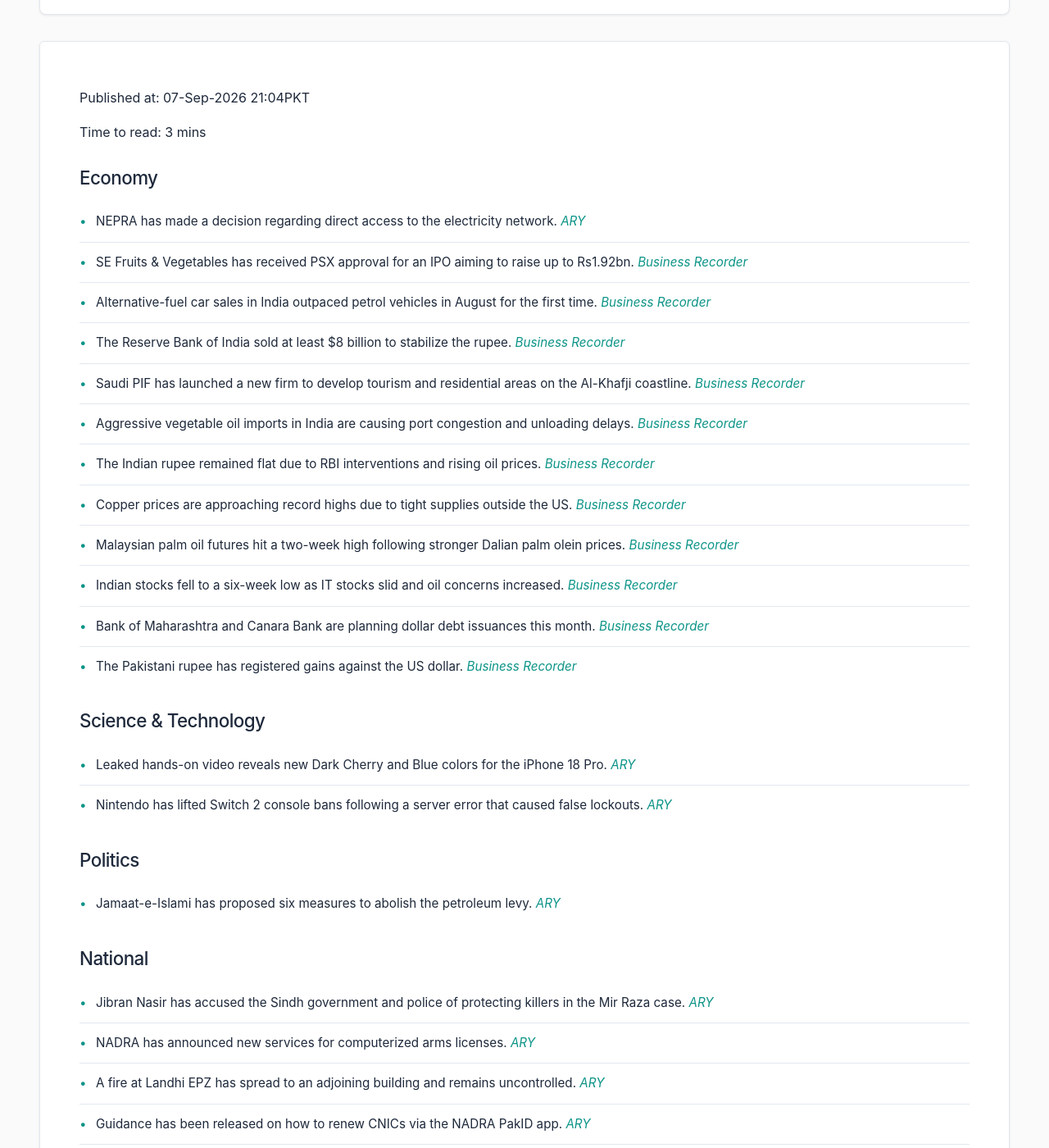
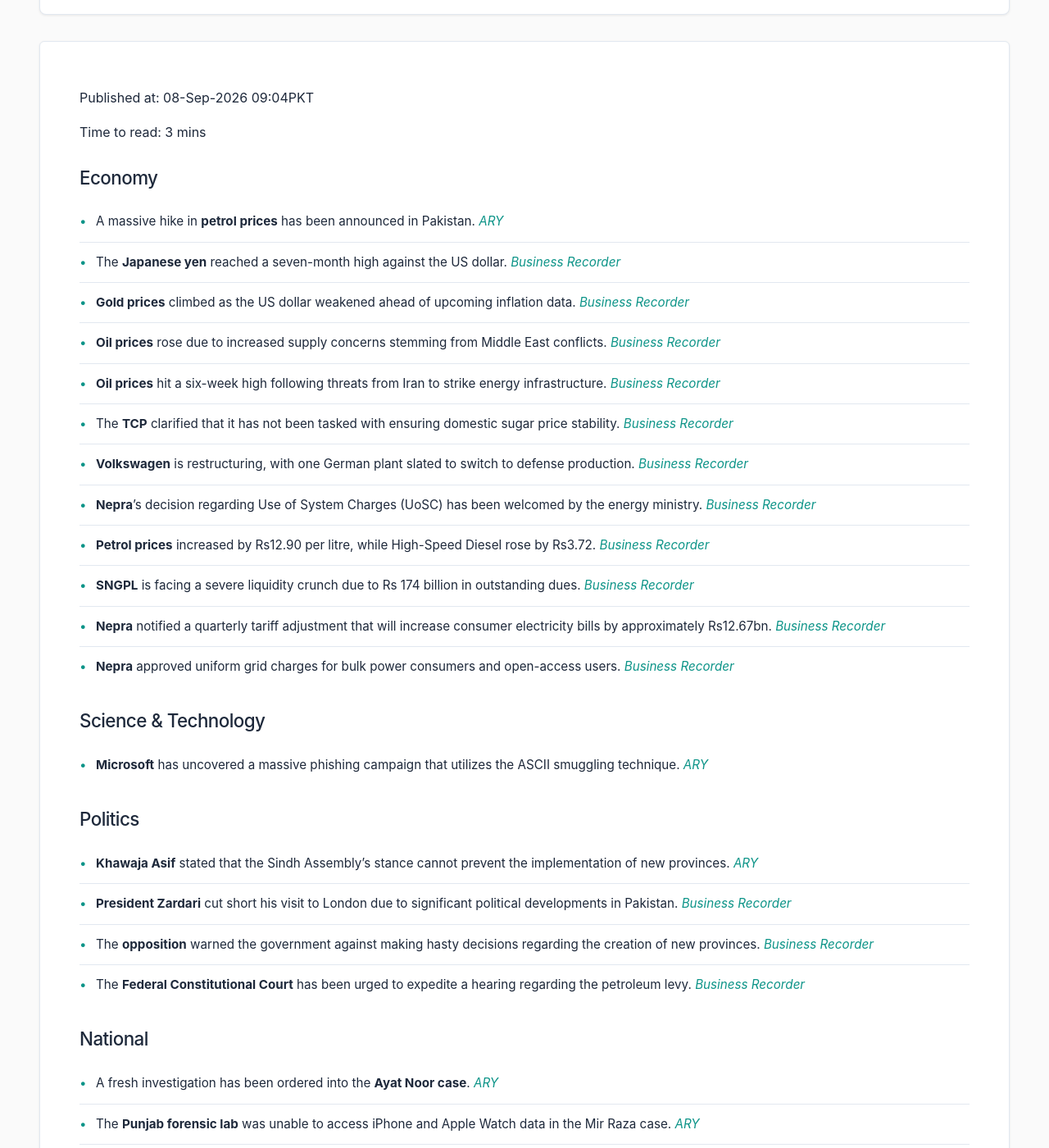
Before and after one commit to zsubzwary/news, a Jekyll site: the page built from en/index.md, in a window 1280 px wide and 1400 px high, scrolled down 209 px. Shown: the whole window at 82% size. Built offline with Jekyll 4.4.1, drawn with Linux system fonts in a browser that asks for light colours; some web fonts are replaced; comment, search, counter and statistics services are not loaded; some of the changed text lies outside the part shown.

Commit message:
DateTime; 2026-09-08T04:04:13.505Z

```diff
--- a/en/index.md
+++ b/en/index.md
@@ -4,50 +4,52 @@ title: Pakistan News Briefing
 lang: en
 ---
 
-Published at: 07-Sep-2026 21:04PKT
+Published at: 08-Sep-2026 09:04PKT
 
 Time to read: 3 mins
 
 ### Economy
-- NEPRA has made a decision regarding direct access to the electricity network. *[ARY](https://arynews.tv/leghari-hails-nepra-decision-on-direct-access-to-electricity-network)*
-- SE Fruits & Vegetables has received PSX approval for an IPO aiming to raise up to Rs1.92bn. *[Business Recorder](https://www.brecorder.com/news/40438326/se-fruits-amp-vegetables-secures-psx-approval-for-ipo-to-raise-up-to-rs192bn)*
-- Alternative-fuel car sales in India outpaced petrol vehicles in August for the first time. *[Business Recorder](https://www.brecorder.com/news/40438322/alternative-fuel-car-sales-in-india-top-petrol-on-cost-e20-concerns-dealers-body-says)*
-- The Reserve Bank of India sold at least $8 billion to stabilize the rupee. *[Business Recorder](https://www.brecorder.com/news/40438321/indian-central-bank-unloaded-at-least-8-billion-last-week-to-anchor-rupee-bankers-say)*
-- Saudi PIF has launched a new firm to develop tourism and residential areas on the Al-Khafji coastline. *[Business Recorder](https://www.brecorder.com/news/40438319/saudi-pif-launches-firm-to-develop-tourism-residential-area-on-gulf-coast)*
-- Aggressive vegetable oil imports in India are causing port congestion and unloading delays. *[Business Recorder](https://www.brecorder.com/news/40438318/indias-vegetable-oil-imports-strain-port-storage-delaying-unloading)*
-- The Indian rupee remained flat due to RBI interventions and rising oil prices. *[Business Recorder](https://www.brecorder.com/news/40438317/indian-rupee-ends-flat-hemmed-in-by-rbi-intervention-oil-pangs)*
-- Copper prices are approaching record highs due to tight supplies outside the US. *[Business Recorder](https://www.brecorder.com/news/40438316/copper-heads-towards-record-high-focus-on-tight-supplies-outside-us)*
-- Malaysian palm oil futures hit a two-week high following stronger Dalian palm olein prices. *[Business Recorder](https://www.brecorder.com/news/40438315/palm-extends-gains-hits-two-week-high-on-stronger-dalian-palm-olein)*
-- Indian stocks fell to a six-week low as IT stocks slid and oil concerns increased. *[Business Recorder](https://www.brecorder.com/news/40438314/indian-stocks-slip-to-six-week-low-as-it-slides-oil-worries-mount)*
-- Bank of Maharashtra and Canara Bank are planning dollar debt issuances this month. *[Business Recorder](https://www.brecorder.com/news/40438313/bank-of-maharashtra-canara-bank-eye-dollar-debt-issuance-this-month-bankers-say)*
-- The Pakistani rupee has registered gains against the US dollar. *[Business Recorder](https://www.brecorder.com/news/40438311/intra-day-update-rupee-records-gain-against-us-dollar)*
+- A massive hike in **petrol prices** has been announced in Pakistan. *[ARY](https://arynews.tv/massive-hike-in-petrol-price-announced-in-pakistan)*
+- The **Japanese yen** reached a seven-month high against the US dollar. *[Business Recorder](https://www.brecorder.com/news/40438429/yen-extends-rally-to-new-seven-month-high-dollar-subdued-ahead-of-cpi)*
+- **Gold prices** climbed as the US dollar weakened ahead of upcoming inflation data. *[Business Recorder](https://www.brecorder.com/news/40438428/gold-gains-as-dollar-eases-with-us-inflation-data-on-radar)*
+- **Oil prices** rose due to increased supply concerns stemming from Middle East conflicts. *[Business Recorder](https://www.brecorder.com/news/40438427/oil-rises-as-risks-of-prolonged-mideast-conflict-heighten-supply-worries)*
+- **Oil prices** hit a six-week high following threats from Iran to strike energy infrastructure. *[Business Recorder](https://www.brecorder.com/news/40438399/oil-prices-rise-to-six-week-highs)*
+- The **TCP** clarified that it has not been tasked with ensuring domestic sugar price stability. *[Business Recorder](https://www.brecorder.com/news/40438390/tcp-clarifies-ecc-directives-on-sugar-price-stability)*
+- **Volkswagen** is restructuring, with one German plant slated to switch to defense production. *[Business Recorder](https://www.brecorder.com/news/40438391/volkswagen-finds-defence-future-for-german-plant-amid-major-overhaul)*
+- **Nepra**'s decision regarding Use of System Charges (UoSC) has been welcomed by the energy ministry. *[Business Recorder](https://www.brecorder.com/news/40438394/nepras-uosc-decision-hailed)*
+- **Petrol prices** increased by Rs12.90 per litre, while High-Speed Diesel rose by Rs3.72. *[Business Recorder](https://www.brecorder.com/news/40438397/petrol-price-hiked-by-rs1290-hsds-by-rs372)*
+- **SNGPL** is facing a severe liquidity crunch due to Rs 174 billion in outstanding dues. *[Business Recorder](https://www.brecorder.com/news/40438402/sngpl-facing-serious-liquidity-crunch)*
+- **Nepra** notified a quarterly tariff adjustment that will increase consumer electricity bills by approximately Rs12.67bn. *[Business Recorder](https://www.brecorder.com/news/40438403/nepra-adjusts-quarterly-tariff-consumers-to-pay-additional-rs1267bn)*
+- **Nepra** approved uniform grid charges for bulk power consumers and open-access users. *[Business Recorder](https://www.brecorder.com/news/40438404/nepra-greenlights-uosc-for-bulk-consumers)*
 
 ### Science & Technology
-- Leaked hands-on video reveals new Dark Cherry and Blue colors for the iPhone 18 Pro. *[ARY](https://arynews.tv/iphone-18-pro-leaked-hands-on-video-reveals-new-dark-cherry-blue-colors)*
-- Nintendo has lifted Switch 2 console bans following a server error that caused false lockouts. *[ARY](https://arynews.tv/nintendo-lifts-switch-2-console-bans-after-server-error-sparks-false-lockout)*
+- **Microsoft** has uncovered a massive phishing campaign that utilizes the ASCII smuggling technique. *[ARY](https://arynews.tv/microsoft-uncovers-massive-phishing-campaign-exploiting-ascii-smuggling-technique)*
 
 ### Politics
-- Jamaat-e-Islami has proposed six measures to abolish the petroleum levy. *[ARY](https://arynews.tv/jamaat-e-islami-proposes-six-measures-to-abolish-petroleum-levy)*
+- **Khawaja Asif** stated that the Sindh Assembly's stance cannot prevent the implementation of new provinces. *[ARY](https://arynews.tv/new-provinces-khawaja-asif-says-sindh-assemblys-stance-cannot-stop-implementation)*
+- **President Zardari** cut short his visit to London due to significant political developments in Pakistan. *[Business Recorder](https://www.brecorder.com/news/40438387/president-cuts-short-his-london-visit)*
+- The **opposition** warned the government against making hasty decisions regarding the creation of new provinces. *[Business Recorder](https://www.brecorder.com/news/40438395/new-provinces-opposition-warns-govt-against-hasty-decision)*
+- The **Federal Constitutional Court** has been urged to expedite a hearing regarding the petroleum levy. *[Business Recorder](https://www.brecorder.com/news/40438389/fcc-urged-to-fix-hearing-date-in-pl-petition)*
 
 ### National
-- Jibran Nasir has accused the Sindh government and police of protecting killers in the Mir Raza case. *[ARY](https://arynews.tv/mir-raza-case-jibran-nasir-accuses-sindh-government-police-of-protecting-killers)*
-- NADRA has announced new services for computerized arms licenses. *[ARY](https://arynews.tv/nadra-announces-services-for-computerized-arms-licences)*
-- A fire at Landhi EPZ has spread to an adjoining building and remains uncontrolled. *[ARY](https://arynews.tv/landhi-epz-fire-flames-spread-to-adjoining-building-as-blaze-remains-uncontrolled)*
-- Guidance has been released on how to renew CNICs via the NADRA PakID app. *[ARY](https://arynews.tv/how-to-renew-cnic-via-nadra-pakid-app)*
-- A Defence Day event in Karachi honored fallen soldiers and military heroes. *[Business Recorder](https://www.brecorder.com/news/40438310/defence-day-event-in-karachi-honours-fallen-soldiers-and-military-heroes)*
+- A fresh investigation has been ordered into the **Ayat Noor case**. *[ARY](https://arynews.tv/ayat-noor-case-fresh-investigation-into-the-case-ordered)*
+- The **Punjab forensic lab** was unable to access iPhone and Apple Watch data in the Mir Raza case. *[ARY](https://arynews.tv/mir-raza-case-punjab-forensic-lab-unable-to-access-iphone-apple-watch-data-deemed-insignificant)*
+- **Mohsin Naqvi** has ordered the digitization of operations at CDA facilitation centers. *[ARY](https://arynews.tv/mohsin-naqvi-orders-digitization-of-cda-facilitation-centers-operations)*
 
 ### International
-- Saudi Arabia is preparing to grant the IAEA more intrusive powers regarding nuclear inspections. *[Business Recorder](https://www.brecorder.com/news/40438329/saudi-arabia-preparing-to-grant-iaea-more-intrusive-powers-grossi-says)*
-- A building collapse in Delhi, India, has killed at least six people. *[Business Recorder](https://www.brecorder.com/news/40438325/six-killed-in-delhi-building-collapse-rescuers-search-through-rubble)*
-- The Kremlin has not ruled out the resumption of peace talks between Russia, Ukraine, and the US. *[Business Recorder](https://www.brecorder.com/news/40438324/kremlin-says-it-does-not-rule-out-restart-of-peace-talks-with-ukraine-and-us)*
-- Oman evacuated 16 crew members from the Saudi-owned vessel Sidr after an attack by Iran. *[Business Recorder](https://www.brecorder.com/news/40438320/oman-says-it-evacuated-16-crew-members-of-saudi-sidr-vessel-attacked-by-iran)*
-- India's defence panel has cleared purchase proposals worth approximately $11.6 billion. *[Business Recorder](https://www.brecorder.com/news/40438312/indian-defence-panel-clears-purchase-proposals-worth-116-billion)*
+- **Italy** has outlined golden visa requirements and capital routes for European residency. *[ARY](https://arynews.tv/italy-golden-visa-requirements-and-capital-routes-towards-european-residency)*
+- **Donald Trump** suggested renaming the state of New Mexico to "New America." *[Business Recorder](https://www.brecorder.com/news/40438392/trump-suggests-renaming-new-mexico-state-new-america)*
+- The **Oxford University** Pitt Rivers Museum will return human remains to the Naga community. *[Business Recorder](https://www.brecorder.com/news/40438393/oxford-university-museum-to-return-human-remains-to-naga-people)*
+- Pakistan's **Foreign Office** rejected India's claims regarding the status of IIOJK. *[Business Recorder](https://www.brecorder.com/news/40438388/fo-rejects-indias-baseless-claims-on-status-of-iiojk)*
+- **Houthis** have accused Saudi Arabia of conducting air raids and missile strikes. *[Business Recorder](https://www.brecorder.com/news/40438396/houthis-accuse-saudi-arabia-of-air-raids-missile-strikes)*
+- The **UAE** is developing alternative energy export routes to mitigate risks from the US-Iran conflict. *[Business Recorder](https://www.brecorder.com/news/40438398/gulf-cannot-rely-on-us-alone-for-security-qatar)*
+- **Iran** warned that US energy company facilities are "exposed" to potential retaliation. *[Business Recorder](https://www.brecorder.com/news/40438400/iran-says-us-energy-cos-facilities-are-exposed)*
 
 ### Sports
-- Kylian Mbappe addressed claims linking his PSG exit to the club's Champions League triumphs. *[ARY](https://arynews.tv/kylian-mbappe-addresses-claims-linking-psg-champions-league-triumphs-to-his-exit)*
-- Jose Mourinho stated he feels no added pressure during his second spell at Real Madrid. *[Business Recorder](https://www.brecorder.com/news/40438328/mourinho-not-feeling-pressure-to-win-champions-league-in-second-real-madrid-spell)*
-- Temba Bavuma will captain the South Africa ODI squad in their series against Australia. *[Business Recorder](https://www.brecorder.com/news/40438327/bavuma-to-captain-south-africa-odi-squad-against-australia)*
-- Kevin Pietersen has been appointed as a specialist mentor for England's white-ball teams. *[Business Recorder](https://www.brecorder.com/news/40438323/pietersen-back-in-england-colours-as-mentor-in-build-up-to-2027-world-cup)*
+- **Erling Haaland** has unveiled a World Cup jersey collection featuring stars like Neymar and Mbappe. *[ARY](https://arynews.tv/erling-haaland-unveils-world-cup-jersey-collection-featuring-neymar-mbappe-and-jude-bellingham)*
 
 ### Health
-- A trial by Novo Nordisk shows that Wegovy significantly cut obesity rates in young children. *[ARY](https://arynews.tv/wegovy-cut-obesity-rates-in-young-children-in-trial-novo-nordisk)*
+- Shocking figures reveal that **480 newborns** died at Mithi hospital within an eight-month period. *[ARY](https://arynews.tv/shocking-figures-emerge-from-mithi-hospital-as-480-newborns-die-in-eight-months)*
+
+### Other
+- **Rockstar Games** is facing a trial in Scotland regarding employee sackings. *[ARY](https://arynews.tv/rockstar-games-faces-trial-in-scotland-over-sackings)*
```
